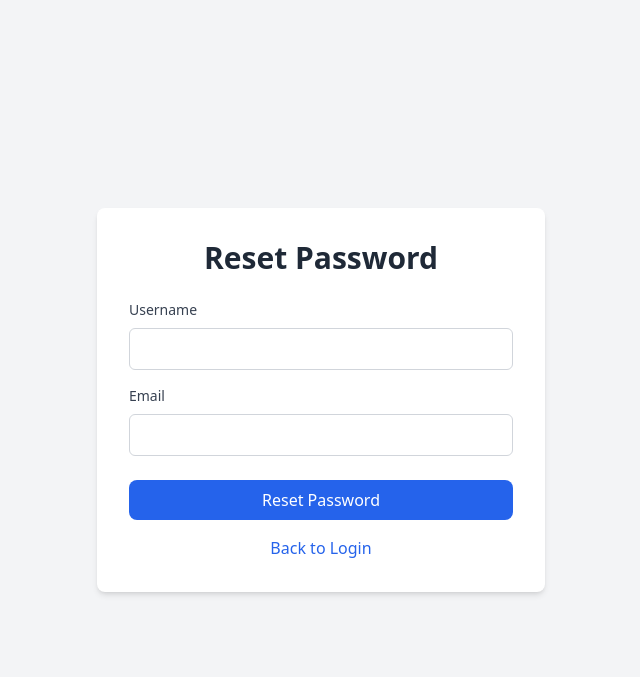
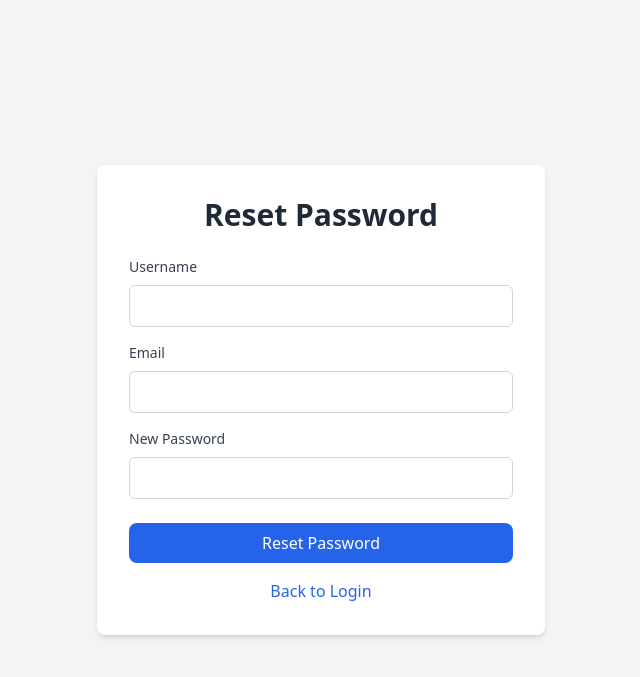
Before and after one commit to lavisa-developer/report, a PHP site: page /reset_password.php in a window 1280 px wide. Shown: the top 677 px of the page, without its empty margins (319-959 px from the left). Run offline with PHP 8.4, Linux system fonts and the light colour scheme; a user stored in the database is signed in; some libraries are stand-ins or nearby versions.

Commit message:
Refactor password reset functionality to allow manual password input and remove session checks

```diff
--- a/reset_password.php
+++ b/reset_password.php
@@ -1,10 +1,4 @@
 <?php
-session_start();
-// Check if user is logged in
-if (!isset($_SESSION['logged_in']) || !$_SESSION['logged_in']) {
-    header('Location: login.php');
-    exit;
-}
 require_once 'db.php';
 
 $db = new Database();
@@ -15,6 +9,7 @@ $message = '';
 if ($_SERVER['REQUEST_METHOD'] == 'POST') {
     $username = $_POST['username'];
     $email = $_POST['email'];
+    $manual_password = $_POST['manual_password'];
 
     // Check if user exists and is admin
     $stmt = $pdo->prepare("SELECT * FROM users WHERE username = ? AND email = ? AND role = 'admin'");
@@ -22,11 +17,11 @@ if ($_SERVER['REQUEST_METHOD'] == 'POST') {
     $user = $stmt->fetch(PDO::FETCH_ASSOC);
 
     if ($user) {
-        // Reset password to default 'password'
-        $newPassword = password_hash('password', PASSWORD_DEFAULT);
+        // Reset password to manual password
+        $newPassword = password_hash($manual_password, PASSWORD_DEFAULT);
         $updateStmt = $pdo->prepare("UPDATE users SET password = ? WHERE id = ?");
         if ($updateStmt->execute([$newPassword, $user['id']])) {
-            $message = 'Password has been reset to "password". Please login with the new password.';
+            $message = 'Password has been reset. Please login with the new password.';
         } else {
             $message = 'Error resetting password.';
         }
@@ -60,9 +55,14 @@ if ($_SERVER['REQUEST_METHOD'] == 'POST') {
                 <input type="text" id="username" name="username" required class="w-full px-3 py-2 border border-gray-300 rounded-md focus:outline-none focus:ring-2 focus:ring-blue-500">
             </div>
 
-            <div class="mb-6">
+            <div class="mb-4">
                 <label for="email" class="block text-sm font-medium text-gray-700 mb-2">Email</label>
                 <input type="email" id="email" name="email" required class="w-full px-3 py-2 border border-gray-300 rounded-md focus:outline-none focus:ring-2 focus:ring-blue-500">
+            </div>
+
+            <div class="mb-6">
+                <label for="manual_password" class="block text-sm font-medium text-gray-700 mb-2">New Password</label>
+                <input type="password" id="manual_password" name="manual_password" required class="w-full px-3 py-2 border border-gray-300 rounded-md focus:outline-none focus:ring-2 focus:ring-blue-500">
             </div>
 
             <button type="submit" class="w-full bg-blue-600 hover:bg-blue-700 text-white px-4 py-2 rounded-lg font-medium mb-4">Reset Password</button>
```
